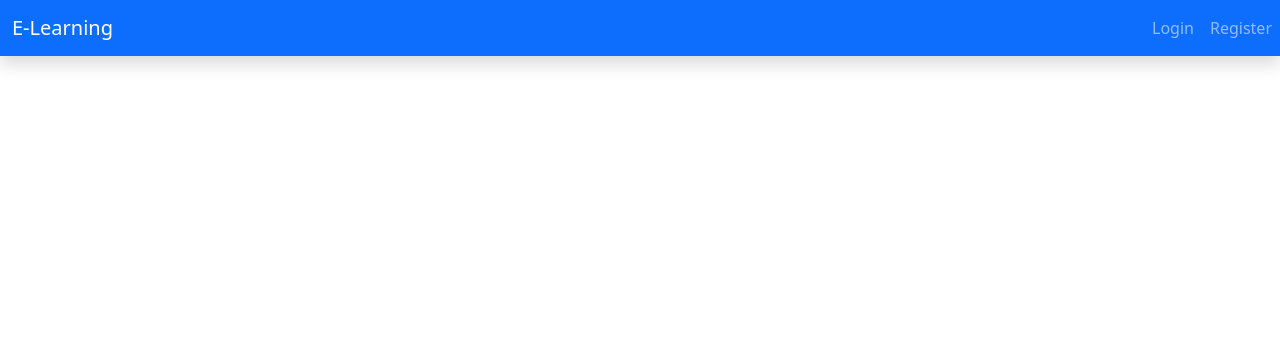
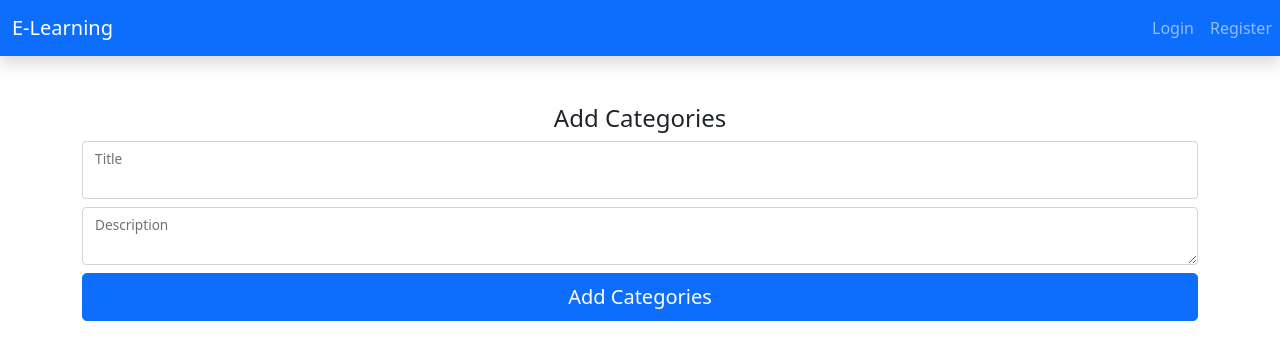
Before and after one commit to framgia/sph-els-bruce, a React (Create React App) app in the folder client/: page /admin/addcategories in a window 1280 px wide. Shown: the top 360 px of the page. Built offline with nearby package versions, Linux system fonts and the light colour scheme; no server answers.

Commit message:
[FE]Admin Add Category (#9)
* [FE]Admin Add Category

* rebasing file

* Fixing registration

* fixing comments

* fixing changes

* Fixing comments at App.js

Co-authored-by: brucevilo <brucevilo19@gmail.com>

```diff
--- a/client/src/App.js
+++ b/client/src/App.js
@@ -3,8 +3,10 @@ import Registration from "./pages/Registration";
 import Navbar from "./pages/Navbar";
 import Login from "./pages/Login";
 import { BrowserRouter, Router, Routes, Route } from "react-router-dom";
+import AdminDashboard from "./pages/components/admin/Dashboard.jsx";
+import AddCategories from "./pages/components/admin/AddCategories";
 import "bootstrap/dist/css/bootstrap.min.css";
-import Dashboard from "./components/user/Dashboard";
+import Dashboard from "./pages/components/user/Dashboard";
 import axios from "axios";
 import { useEffect, useState } from "react";
 
@@ -27,6 +29,8 @@ function App() {
           <Route path="/" element={<Login />} />
           <Route path="/register" element={<Registration />} />
           <Route path="/dashboard" element={<Dashboard />} />
+          <Route path="/admin/dashboard" element={<AdminDashboard />} />
+          <Route path="/admin/addcategories" element={<AddCategories />} />
         </Routes>
       </div>
     </BrowserRouter>
--- /dev/null
+++ b/client/src/assets/style.css
@@ -0,0 +1,3 @@
+.max-width-500 {
+    max-width: 500px !important;
+}
--- /dev/null
+++ b/client/src/pages/components/admin/AddCategories.jsx
@@ -0,0 +1,40 @@
+import React from "react";
+import { useState } from "react";
+
+const AddCategories = () => {
+  const [categoriesInput, setCategoriesInput] = useState({
+    title: "",
+    description: "",
+  });
+
+  const handleInput = (e) => {
+    e.preventDefault();
+  };
+  const submitCategories = () => {};
+  return (
+    <>
+      <div className="container max-width-500">
+        <form action={submitCategories}>
+          <div className="flex mt-5">
+            <h4>Add Categories</h4>
+            <div className="form-floating">
+              <input type="email" name="email" className="form-control" />
+              <label>Title</label>
+              <span className="text-danger">{}</span>
+            </div>
+            <div className="form-floating mt-2">
+              <textarea type="email" name="email" className="form-control" />
+              <label>Description</label>
+              <span className="text-danger">{}</span>
+            </div>
+            <button className="w-100 mt-2 btn btn-lg btn-primary">
+              Add Categories
+            </button>
+          </div>
+        </form>
+      </div>
+    </>
+  );
+};
+
+export default AddCategories;
--- /dev/null
+++ b/client/src/pages/components/admin/Dashboard.jsx
@@ -0,0 +1,7 @@
+import React from "react";
+
+function Dashboard() {
+  return <div>Admin home</div>;
+}
+
+export default Dashboard;
--- /dev/null
+++ b/client/src/pages/components/user/Dashboard.jsx
@@ -0,0 +1,9 @@
+import React from 'react'
+
+function Dashboard() {
+  return (
+    <div>home</div>
+  )
+}
+
+export default Dashboard
```
Also changed, not shown: 1 other file (tests, documents, lock files or other folders).
